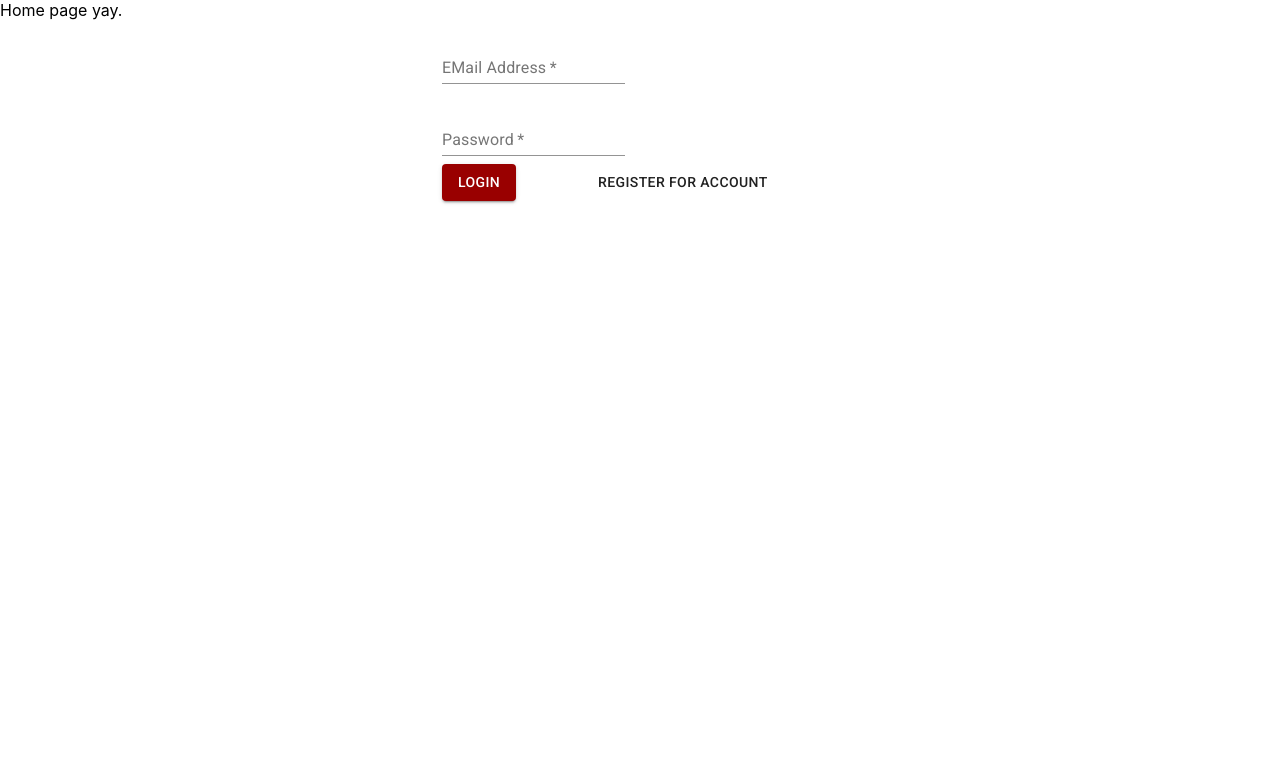
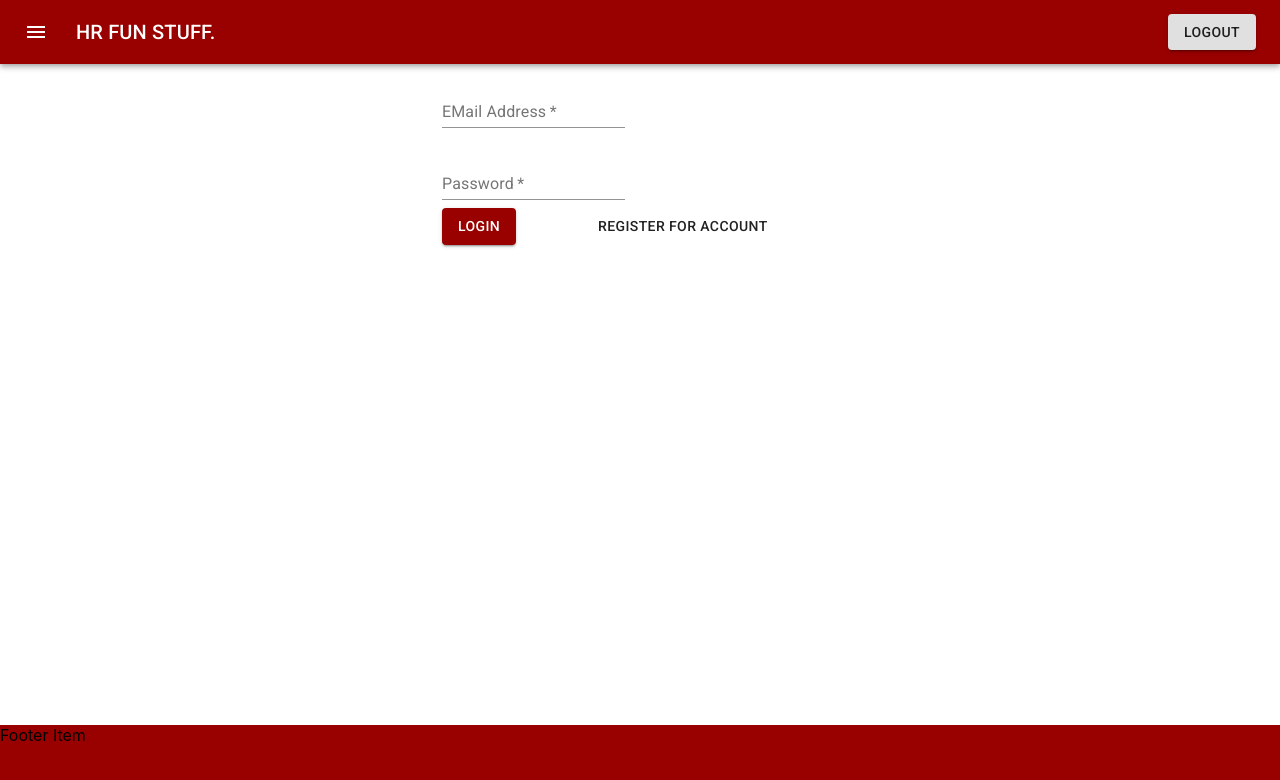
Before and after one commit to FixedCroissant/hr_staff_app, a React (Create React App) app in the folder client/: page / in a window 1280 px wide. Shown: the top 780 px of the page. Built offline with nearby package versions, Linux system fonts and the light colour scheme.

Commit message:
chore: add router to homepage; remove props from the dashboard after login.

```diff
--- a/client/src/pages/Dashboard.js
+++ b/client/src/pages/Dashboard.js
@@ -6,10 +6,9 @@ import FooterBasePage from '../layout/FooterBasePage';
 
 export default function Dashboard(props)
 {
-
   return (
     <div>
-          <Sidebar props={props}/>
+          <Sidebar/>
           <BackendBasePage/>
           <FooterBasePage/>
     </div>
--- a/client/src/pages/HomePage.js
+++ b/client/src/pages/HomePage.js
@@ -1,12 +1,14 @@
 import React, { Component } from "react";
-import { Link } from "react-router-dom";
+import { useHistory } from "react-router-dom";
 import { withRouter } from "react-router";
 import LoginComponent from "../components/LoginComponent";
+import Sidebar from "../components/Sidebar";
+import FooterBasePage from '../layout/FooterBasePage';
 
 class HomePage extends Component {
   constructor(props) {
     super(props);
-    this.state = { isLoggedIn: false };
+    this.state = { isLoggedIn: false};
     this.handleLoginChange = this.handleLoginChange.bind(this);
     this.routeDirection = this.routeDirection.bind(this);
   }
@@ -16,6 +18,14 @@ class HomePage extends Component {
 
     //Go to the next page.
     this.routeDirection();
+  }
+
+  componentDidMount(){
+    //Set initial state from history.
+    this.props.history.push({
+      pathname: "/",
+      state: { isLoggedIn: this.state.isLoggedIn }
+    });
   }
 
   routeDirection() {
@@ -36,14 +46,11 @@ class HomePage extends Component {
   }
 
   render() {
-    //Temporary user.
-    //const user = { name: "JOSH", loggedIn: false };
-
     return (
       <div>
-          Home page yay.
+           <Sidebar/>
            <LoginComponent onLoginChange={this.handleLoginChange} />
-
+           <FooterBasePage/>
       </div>
     );
   }
```
